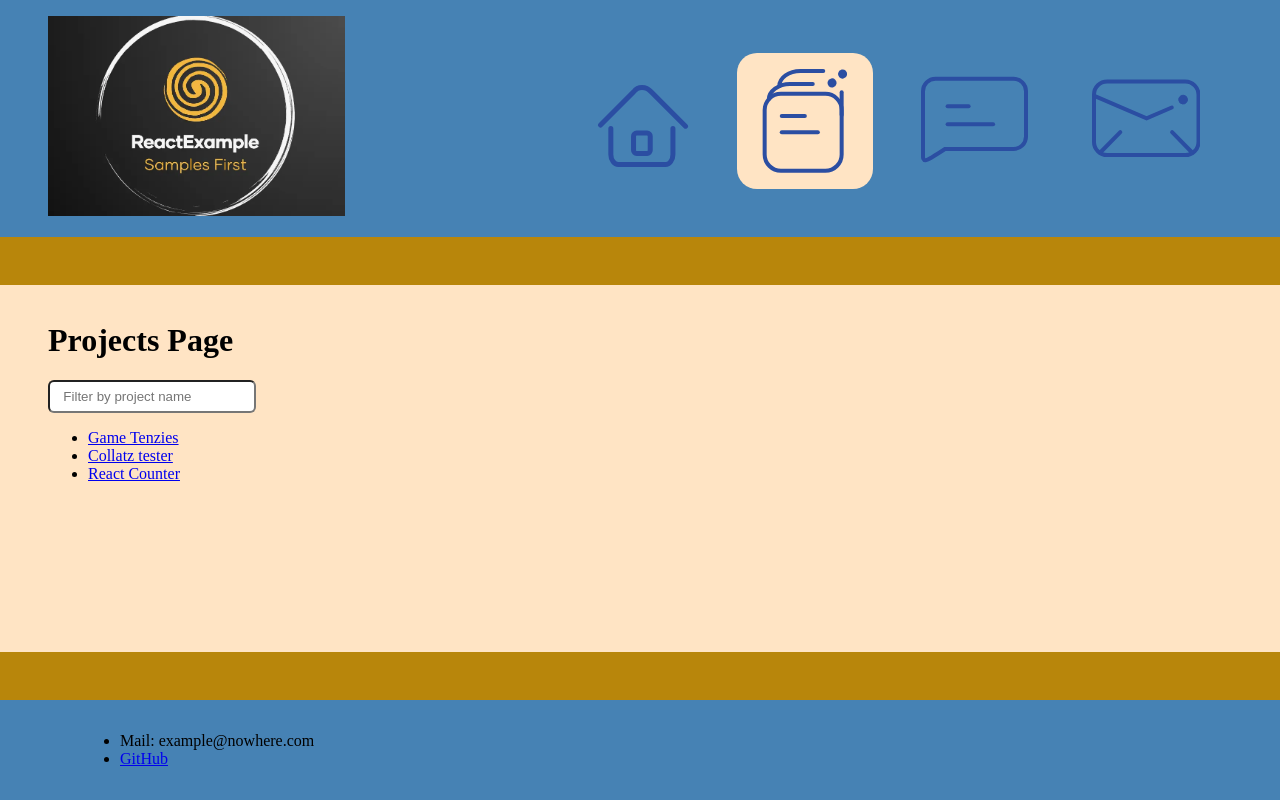
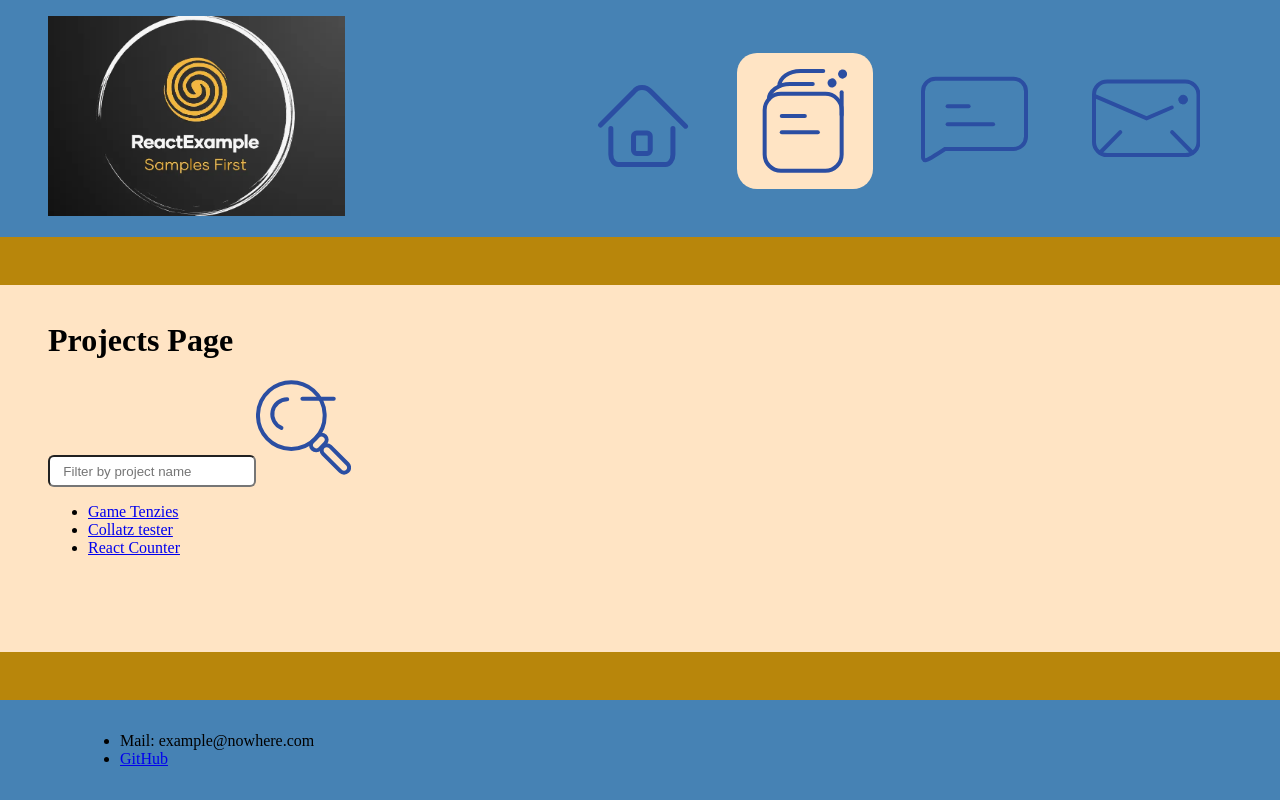
Before and after one commit to LarsGKodehode/react-example-simple-website, a React (Create React App) app: page /#/Projects in a window 1280 px wide. Built offline with nearby package versions, Linux system fonts and the light colour scheme.

Commit message:
small fixes

```diff
--- a/src/assets/icons/index.js
+++ b/src/assets/icons/index.js
@@ -5,6 +5,7 @@ import { ReactComponent as Home } from "./home-interface-icon-svgrepo-com.svg";
 import { ReactComponent as Email } from "./email-interface-icon-svgrepo-com.svg";
 import { ReactComponent as Projects } from "./files-interface-icon-svgrepo-com.svg";
 import { ReactComponent as About } from "./chat-interface-icon-svgrepo-com.svg";
+import { ReactComponent as MagnifyingGlass } from "./interface-icon-svgrepo-com.svg";
 
 
 // Bundling all icons inside the Icon namespace
@@ -16,6 +17,7 @@ const Icon = {
     Email,
     Projects,
     About,
+    MagnifyingGlass,
 };
 
 
--- a/src/components/Navbar/components/NavbarLink.jsx
+++ b/src/components/Navbar/components/NavbarLink.jsx
@@ -13,7 +13,7 @@ import styles from "../layout.module.css";
 function NavbarLink(props) {
     const { title, to, children } = props
     return (
-        <li>
+        <li className={styles.listElement}>
             <NavLink
                 title={title}
                 className={({isActive}) => [isActive ? styles.linkActive : "", styles.link].join(" ")}
--- a/src/components/SearchProjects/SearchProjects.jsx
+++ b/src/components/SearchProjects/SearchProjects.jsx
@@ -3,6 +3,9 @@ import {
     useEffect,
     useState
 } from 'react';
+
+// Assets
+import Icon from 'assets/icons';
 
 // CSS
 import styles from "./layout.module.css";
@@ -28,6 +31,7 @@ function SearchProjects(props) {
     );
 
     return (
+        <div className={styles.inputWrapper}>
             <input
                 className={styles.searchBar}
                 type="text"
@@ -35,6 +39,8 @@ function SearchProjects(props) {
                 value={searchTerm}
                 onChange={(event) => handleChange(event, setSearchString)}
             />
+            <Icon.MagnifyingGlass className={styles.icon}/>
+        </div>
     );
 };
 
--- a/src/components/SearchProjects/layout.module.css
+++ b/src/components/SearchProjects/layout.module.css
@@ -1,4 +1,14 @@
+.inputWrapper {
+
+}
+
 .searchBar {
     padding: var(--spacing-x-small) var(--spacing-small);
     border-radius: var(--border-radius-rectangular);
 };
+
+.icon {
+    max-height: 10px;
+    max-width: 10px;
+    background-color: black;
+}
```
Also changed, not shown: src/components/Navbar/Navbar.jsx (+14 -1 lines). Lines whose indentation alone changed are shown as unchanged.
